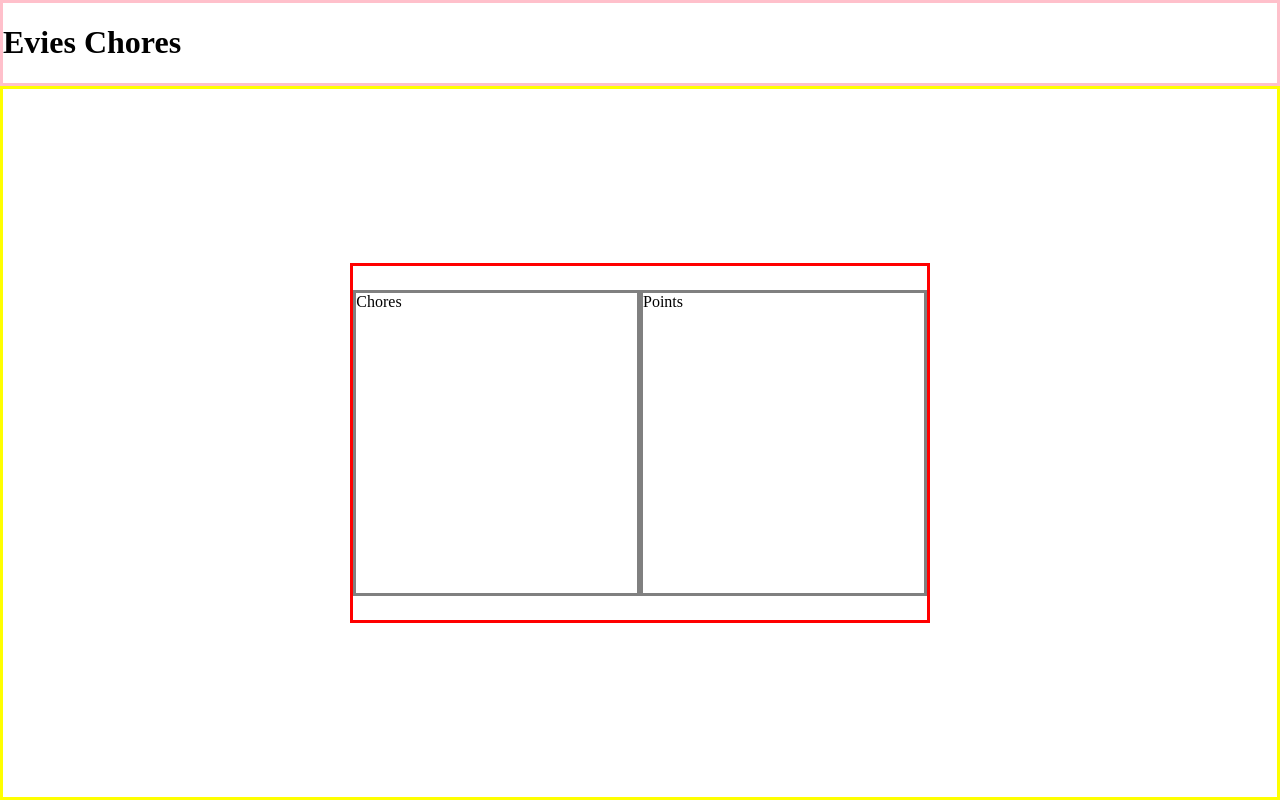
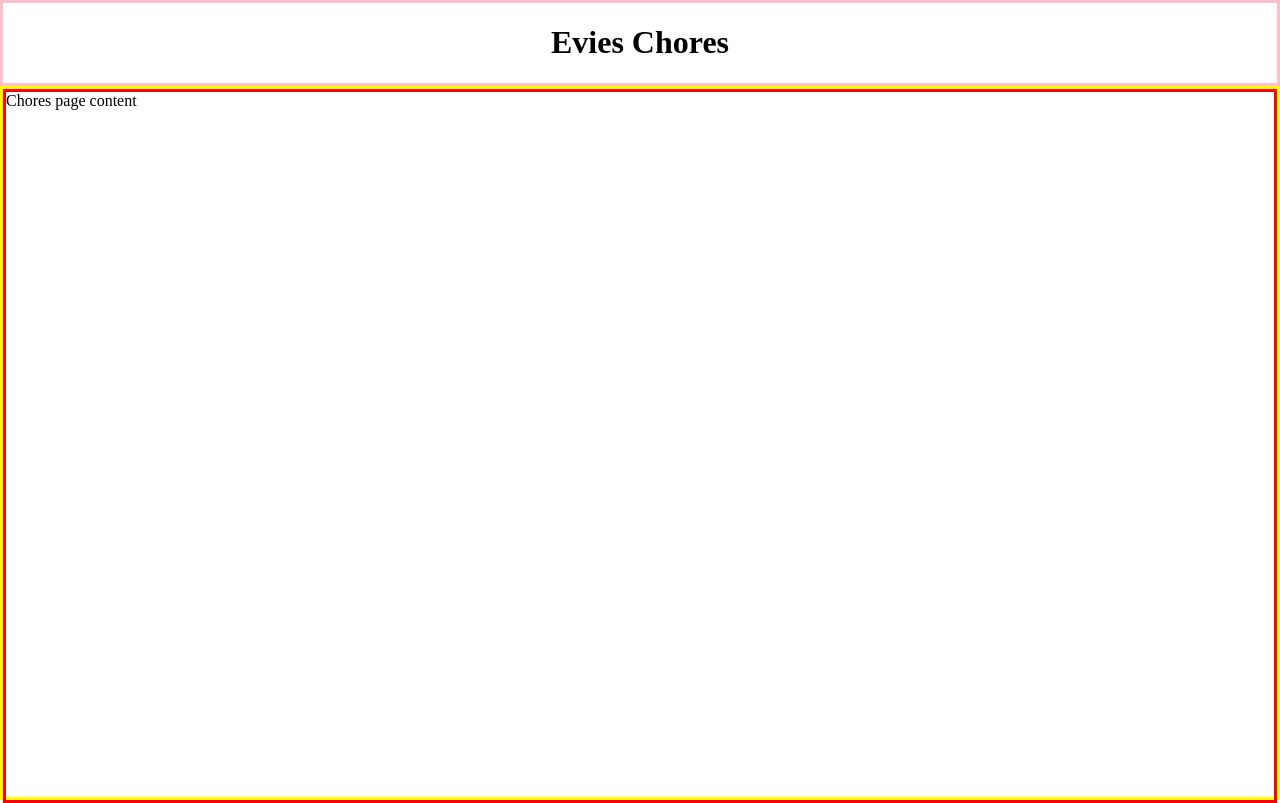
Before and after one commit to Solphilos/Evies-Chores, a plain HTML site: page index.html in a window 1280 px wide. Both pictures are taken after a click on the element "Chores". Drawn offline with Linux system fonts and the light colour scheme.

Commit message:
added function/click-event to display/hide new pages

```diff
--- a/index.html
+++ b/index.html
@@ -15,8 +15,10 @@
       <div class="body">
         <div class="buttonBox">
           <div  class="chores" onclick="goToChores()">Chores</div>
-        <div class="points" onclick="goToPoints()">Points</div>
-        </div>
+          <div class="points" onclick="goToPoints()">Points</div>
+         </div>
+         <div class="choresPage">Chores page content</div>
+         <div class="pointsPage">points page content</div>
       </div>
     </div>
     <script src="script.js"></script>
--- a/script.js
+++ b/script.js
@@ -1,7 +1,19 @@
+const choresPage = document.querySelector('.choresPage');
+const pointsPage = document.querySelector('.pointsPage');
+const buttonBox = document.querySelector('.buttonBox');
+choresPage.style.display = "none";
+pointsPage.style.display = "none";
+
+
+// click function reveals "chores" page, hides all others
 goToChores = () => {
-    // this will later reveal new page with chores list, hide page with buttons
+    choresPage.style.display = "flex";
+    buttonBox.style.display = "none";
+
 }
 
+// click function reveals "point system" page, hides all others
 goToPoints = () => {
-    // this will later reveal new page with points system, hide button page
+    pointsPage.style.display = "flex";
+    buttonBox.style.display = "none";
 }
--- a/style.css
+++ b/style.css
@@ -12,7 +12,8 @@ body, html {
 
 .header {
     border: solid pink;
-
+    display: flex;
+    justify-content: center;
 }
 
 .body {
@@ -38,3 +39,9 @@ body, html {
     border: solid grey;
 
 }
+
+.choresPage, .pointsPage {
+    height: 100%;
+    width: 100%;
+    border: solid red;
+}
```
